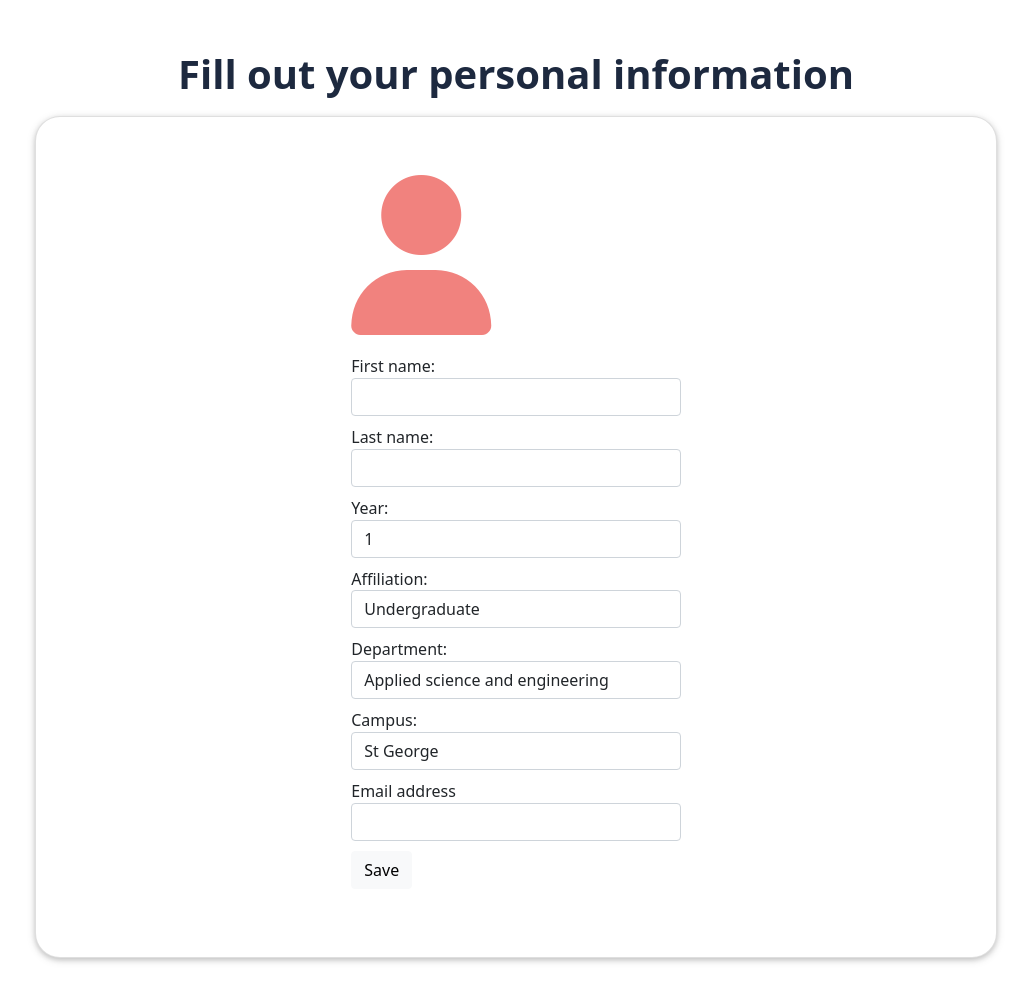
After one commit to ECE444-2023Fall/UofT-EventHub, a Flask app: page /account/add in a window 1280 px wide. The commit adds this page. Shown: the whole page, without its empty margins (124-1155 px from the left). Run offline with Flask 3, Linux system fonts and the light colour scheme; parts of the project's set-up code (start-up, migrations or seed data) failed here and were passed over; some libraries are stand-ins or nearby versions; some web fonts are replaced.

Commit message:
Got user detail registration working

```diff
--- a/app/account.py
+++ b/app/account.py
@@ -0,0 +1,89 @@
+from flask import Blueprint, render_template, flash, url_for, redirect
+from flask_login import login_required, current_user
+import logging
+
+from app.main import db
+from app.auth import user_required
+from app.forms import UserDetailsForm, UserRegisterForm
+from app.database import UserDetails
+
+account = Blueprint("account", __name__)
+
+@login_required
+@user_required
+@account.route("/account/show", methods=["GET", "POST"])
+def show_user_details():
+    # Get the form
+    form = UserDetailsForm()
+
+    # Fetch username
+    current_username = current_user.get_id()
+
+    # Get user details from database
+    user_details = UserDetails.query.filter_by(username=current_username).first()
+
+    # Generate a form with prefilled information
+    if request.method == 'GET':
+        form.firstname = user_details.firstname
+        form.lastname = user_details.lastname
+        form.year = user_details.year
+        form.course_type = user_details.course_type
+        form.department = user_details.department
+        form.campus = user_details.campus
+        form.email = user_details.email
+
+    # Upon submission update the database
+    if form.validate_on_submit():
+        logging.info("Updating the user details")
+
+        # Update user's current details
+        current_user_details = UserDetails.query.filter_by(username=current_username).first()
+        current_user_details.firstname=form.firstname.data
+        current_user_details.lastname=form.lastname.data
+        current_user_details.year=form.year.data
+        current_user_details.course_type=form.course_type.data
+        current_user_details.department=form.department.data
+        current_user_details.campus=form.campus.data
+        current_user_details.email=form.email.data
+
+        # Update the flash message
+        flash("Your details have been successfully updated!", "info")
+
+        # Save the updates
+        db.session.commit()
+
+        return render_template("my_account.html", form=form)
+
+    return render_template("my_account.html", form=form)
+
+
+@login_required
+@user_required
+@account.route("/account/add", methods=["GET", "POST"])
+def add_user_details():
+    # Get the form
+    form = UserRegisterForm()
+
+    # Fetch username
+    current_username = current_user.get_id()
+
+    if form.validate_on_submit():
+        # Register the new user details
+        new_user_details = UserDetails(
+            username=current_username,
+            firstname=form.firstname.data,
+            lastname=form.lastname.data,
+            year=form.year.data,
+            course_type=form.course_type.data,
+            department=form.department.data,
+            campus=form.campus.data,
+            email=form.email.data,
+        )
+
+        db.session.add(new_user_details)
+        db.session.commit()
+
+        flash("Your details have been saved. You can always modify them from the 'My Account' tab", "info")
+        return redirect(url_for("user.main"))
+
+    return render_template("user_register.html", form=form)
--- a/app/auth.py
+++ b/app/auth.py
@@ -6,7 +6,7 @@ import logging
 
 from app.globals import Role
 from app.main import db
-from app.forms import LoginForm, RegForm
+from app.forms import LoginForm, RegForm, UserRegisterForm
 from app.database import Credentials
 
 auth = Blueprint("auth", __name__)
@@ -90,8 +90,10 @@ def register():
 
             flash("Account created!", category="success")
             if role == Role.USER.value:
-                return redirect(url_for("user.main"))
+                # Redirect the user to fill additional details
+                return redirect(url_for("account.add_user_details"))
             else:
+                # Redirect the organizer to their landing page
                 return redirect(url_for("organizer.main"))
 
     return render_template("register.html", form=form)
--- a/app/forms.py
+++ b/app/forms.py
@@ -12,11 +12,19 @@ from wtforms import (
     BooleanField,
     FloatField,
     IntegerField,
+    EmailField,
 )
 from flask_wtf.file import FileAllowed
-from wtforms.validators import DataRequired, NumberRange
+from wtforms.validators import DataRequired, NumberRange, Email
 
-from app.globals import Role, EVENT_CATEGORIES
+from app.globals import (
+    Role,
+    EVENT_CATEGORIES,
+    YEAR_CATEGORIES,
+    COURSE_CATEGORIES,
+    DEPARTMENT_CATEGORIES,
+    CAMPUS_CATEGORIES
+)
 
 class LoginForm(FlaskForm):
     username = StringField("Username:", validators=[DataRequired()])
@@ -72,3 +80,57 @@ class EventCreateForm(FlaskForm):
     tags = StringField('Tags (Comma-separated)')
 
     submit = SubmitField("Submit")
+
+class UserDetailsForm(FlaskForm):
+    firstname = StringField("First name:", validators=[DataRequired()])
+    lastname = StringField("Last name:", validators=[DataRequired()])
+    year = SelectField(
+        "Year:",
+        choices=YEAR_CATEGORIES,
+        validators=[DataRequired()]
+    )
+    course_type = SelectField(
+        "Affiliation:",
+        choices=COURSE_CATEGORIES,
+        validators=[DataRequired()]
+    )
+    department = SelectField(
+        "Department:",
+        choices=DEPARTMENT_CATEGORIES,
+        validators=[DataRequired()]
+    )
+    campus = SelectField(
+        "Campus:",
+        choices=CAMPUS_CATEGORIES,
+        validators=[DataRequired()]
+    )
+    email = EmailField('Email address', validators=[DataRequired(), Email()])
+
+    submit = SubmitField("Save")
+
+class UserRegisterForm(FlaskForm):
+    firstname = StringField("First name:", validators=[DataRequired()])
+    lastname = StringField("Last name:", validators=[DataRequired()])
+    year = SelectField(
+        "Year:",
+        choices=YEAR_CATEGORIES,
+        validators=[DataRequired()]
+    )
+    course_type = SelectField(
+        "Affiliation:",
+        choices=COURSE_CATEGORIES,
+        validators=[DataRequired()]
+    )
+    department = SelectField(
+        "Department:",
+        choices=DEPARTMENT_CATEGORIES,
+        validators=[DataRequired()]
+    )
+    campus = SelectField(
+        "Campus:",
+        choices=CAMPUS_CATEGORIES,
+        validators=[DataRequired()]
+    )
+    email = EmailField('Email address', validators=[DataRequired(), Email()])
+
+    submit = SubmitField("Save")
--- a/app/globals.py
+++ b/app/globals.py
@@ -5,6 +5,31 @@ class Role(Enum):
     USER = 0
     ORGANIZER = 1
 
+YEAR_CATEGORIES = ["1", "2", "3", "PEY", "4", "5", "Other"]
+COURSE_CATEGORIES = ["Undergraduate", "Masters", "PhD", "Faculty"]
+DEPARTMENT_CATEGORIES = [
+    "Applied science and engineering",
+    "Medicine",
+    "Arts and science",
+    "Information",
+    "Dentistry",
+    "Education",
+    "Continuing Studies",
+    "Architechture landscape and design",
+    "Law",
+    "Management",
+    "Music",
+    "Nursing",
+    "Pharmacy",
+    "Public Health",
+    "Social work",
+    "Kinesiology and physical education"]
+CAMPUS_CATEGORIES = [
+    "St George",
+    "Mississauga",
+    "Scarborough"
+]
+
 EVENT_CATEGORIES = ["Academic", "Hobbies", "Music", "Nightlife", "Business"]
 # List of tags that can be used to sort the event data
 # NOTE: Do not add a tag named "clear", since it has a special functionality
--- a/app/main.py
+++ b/app/main.py
@@ -64,6 +64,7 @@ def create_app(debug):
     from app.search import search
     from app.filter import filter
     from app.user_events import user_events
+    from app.account import account
 
     app.register_blueprint(auth, url_prefix="/")
     app.register_blueprint(user, url_prefix="/")
@@ -72,6 +73,7 @@ def create_app(debug):
     app.register_blueprint(search, url_prefix="/")
     app.register_blueprint(filter, url_prefix="/")
     app.register_blueprint(user_events, url_prefix="/")
+    app.register_blueprint(account, url_prefix="/")
 
     with app.app_context():
         db.create_all()
--- a/app/search.py
+++ b/app/search.py
@@ -39,7 +39,6 @@ def search_autocomplete():
         [result["_source"]["name"], result["_source"]["id"]]
         for result in resp["hits"]["hits"]
     ]
-
 
 @search.route("/search_events/<filter>", methods=["POST"])
 @login_required
--- a/app/templates/base.html
+++ b/app/templates/base.html
@@ -34,8 +34,7 @@
             Profile
             </a>
             <div class="dropdown-menu" aria-labelledby="navbarDropdownMenuLink">
-            <a class="dropdown-item" href="/my-account">My Account</a>
-            <a class="dropdown-item" href="/">Settings</a>
+            <a class="dropdown-item" href="/account">My Account</a>
             <a class="dropdown-item" href="/logout">Logout</a>
             </div>
         </li>
--- a/app/templates/user_events.html
+++ b/app/templates/user_events.html
@@ -16,7 +16,6 @@
 
         <script>
             $(document).ready(function() {
-                console.log("Hello")
                 let debounce;
                 $('.search-box').on('keydown', function (e) {
                   clearTimeout(debounce)
@@ -41,7 +40,7 @@
         </script>
 
         <div class="page-header">
-            <h1>University of Toronto Events</h1>
+            <h1>My Events</h1>
         </div>
         <form action="{{ url_for('search.search_events', filter=filter) }}" method="post">
             <input class="search-box" name="query" id="search-text">
--- a/app/templates/user_main.html
+++ b/app/templates/user_main.html
@@ -18,6 +18,7 @@
         Profile
         </a>
         <div class="dropdown-menu" aria-labelledby="navbarDropdownMenuLink">
+        <a class="dropdown-item" href="/account">My Account</a>
         <a class="dropdown-item" href="/myevents">My Events</a>
         <a class="dropdown-item" href="/">Settings</a>
         <a class="dropdown-item" href="/logout">Logout</a>
@@ -47,7 +48,7 @@
   {% endfor %}
   {% block page_content %}
     <script>
-      // This script enhances a search box's functionality by providing an autocomplete feature.
+            // This script enhances a search box's functionality by providing an autocomplete feature.
             $(document).ready(function() {
                 let debounce; // A variable to store the timer for delaying the autocomplete function.
                 // This event is triggered when a key is pressed in the search box.
--- /dev/null
+++ b/app/templates/user_register.html
@@ -0,0 +1,44 @@
+{% extends "base.html" %}
+
+{% block title %}User Register Page{% endblock %}
+{% block navbar %}
+ <!-- this overrides the definition of the navbar in the -->
+{% endblock %}
+
+{% block content %}
+<div class="container">
+  <!-- Validation check messages during user/organizer registration   -->
+    {% for message in get_flashed_messages() %}
+    <div class="alert alert-warning">
+        <button type="button" class="close" data-dismiss="alert">&times;</button>
+        {{ message }}
+    </div>
+    {% endfor %}
+
+    {% block page_content %}
+        <div class="page-header">
+            <h1>Fill out your personal information</h1>
+        </div>
+        <section class="vh-85">
+            <div class="container h-100">
+              <div class="row d-flex justify-content-center align-items-center h-100">
+                <div class="col-lg-12 col-xl-11">
+                  <div class="card text-black" style="border-radius: 25px;">
+                    <div class="card-body p-md-5">
+                      <div class="row justify-content-center">
+                        <div class="col-md-10 col-lg-6 col-xl-5 order-2 order-lg-1">
+                            <i class="fa-solid fa-user" id="profile-icon" style="color: #f1827e; font-size: 10em;"></i>
+                          {{ wtf.quick_form(form) }}
+                        </div>
+                      </div>
+                    </div>
+                  </div>
+                </div>
+              </div>
+            </div>
+    </section>
+    {% endblock %}
+
+
+</div>
+{% endblock %}
```
Also changed, not shown: app/database.py (+22 -15 lines), app/templates/my_account.html (+23 -1 lines).
